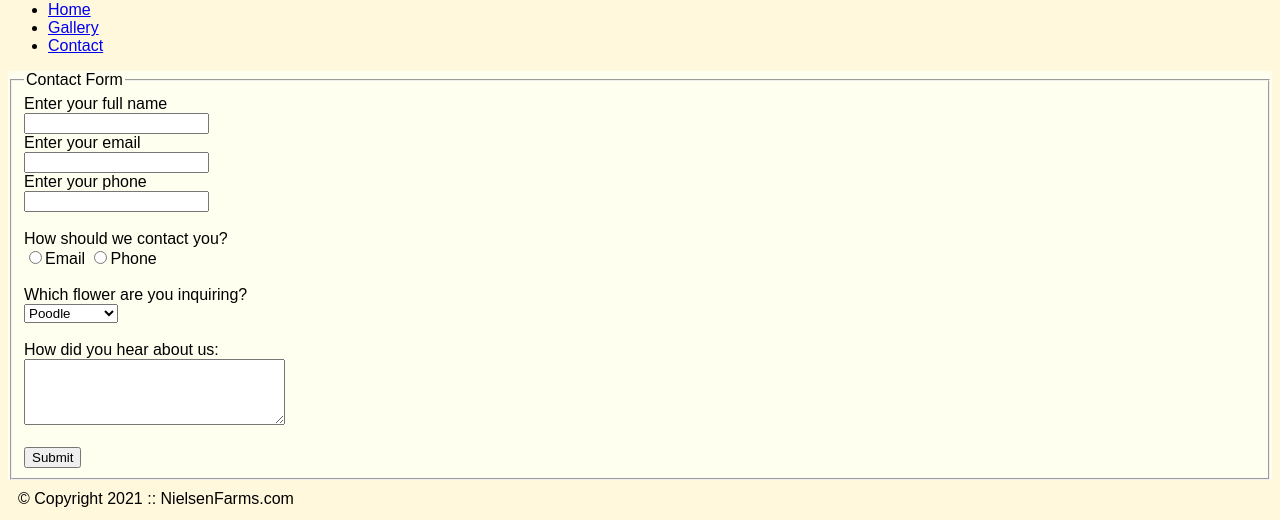
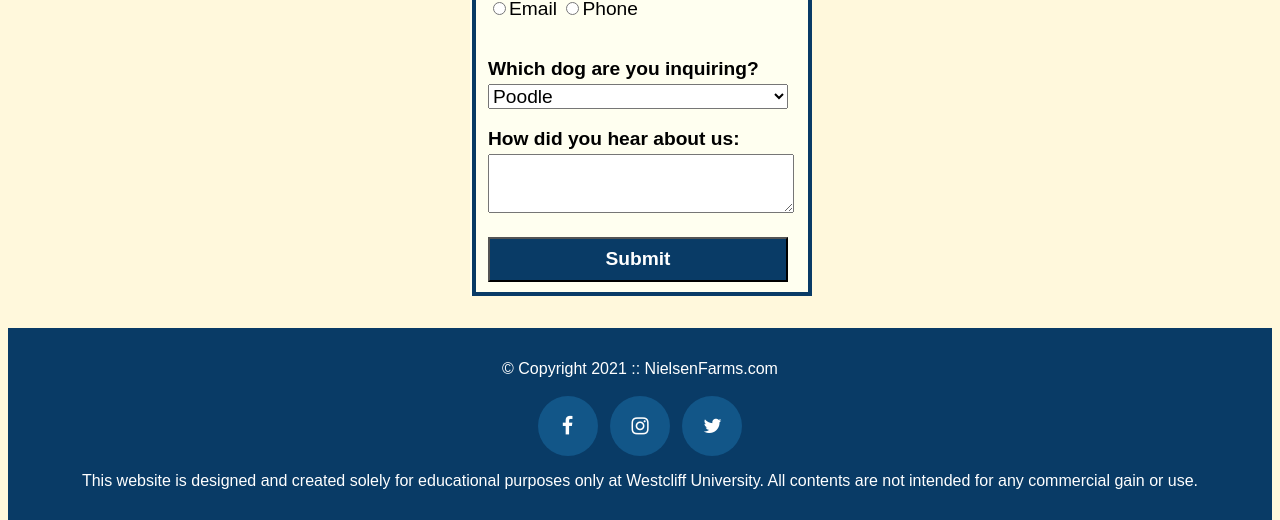
Before and after one commit to MortenJuul/DogAdoption, a plain HTML site: page contact.html in a window 1280 px wide. Shown: the part 790-1310 px from the top of the page. Drawn offline with Linux system fonts and the light colour scheme.

Commit message:
Styling of site

```diff
--- a/contact.html
+++ b/contact.html
@@ -4,55 +4,50 @@
         <title>My first Website</title>
         <meta charset="UTF-8">
         <link rel="stylesheet" href="style.css">
+        <link rel="stylesheet" href="https://cdnjs.cloudflare.com/ajax/libs/font-awesome/4.7.0/css/font-awesome.min.css">
     </head>
     <body>
         <div id="container">
         <header>
-            <img src="Images/dogs-header.jpg" alt="Cute doggos" width="1280 height="564>
             <div class="main-header">
-                <div class="logo">
-                    <img src="Images/logo.png" alt="Nielsen Farms logo" width="200" align="center">
-                </div>
                 <nav class="main-menu">
                     <ul>
                         <li><a href="index.html">Home</a></li>
                         <li><a href="gallery.html">Gallery</a></li>
-                        <li><a href="contact.html">Contact</a></li>
+                        <li class="active"><a href="contact.html">Contact</a></li>
                     </ul>
                 </nav>
+                <div class="logo">
+                    <img src="Images/logo.png" alt="Nielsen Farms logo">
+                </div>
             </div>
         </header>
         <main>
             <form action="/contact" method="post">
                 <fieldset>
                     <legend>Contact Form</legend>
-                    <label for="fname">Enter your full name</label><br>
-                    <input type="text" id="fname" name="fname"><br>
-                    <label for="email">Enter your email</label><br>
-                    <input type="email" id="email" name="email"><br>
-                    <label for="phone">Enter your phone</label><br>
-                    <input type="text" id="phone" name="phone"><br>
-                    <br>
-                    <label for="contact-method">How should we contact you?</label><br>
-                    <input type="radio" name="contact-method" id="contact-email" value="email">Email
-                    <input type="radio" name="contact-method" id="contact-phone" value="phone">Phone<br>
-                    <br>
-                    <label for="flower-select">Which flower are you inquiring?</label><br>
-                    <select name="flower-select" id="flower-select">
+                    <label for="fname">Enter your full name</label>
+                    <input type="text" id="fname" name="fname" class="form-input">
+                    <label for="email">Enter your email</label>
+                    <input type="email" id="email" name="email" class="form-input">
+                    <label for="phone">Enter your phone</label>
+                    <input type="text" id="phone" name="phone" class="form-input">
+                    <label for="contact-method">How should we contact you?</label>
+                    <input type="radio" name="contact-method" id="contact-email" value="email"><p>Email</p>
+                    <input type="radio" name="contact-method" id="contact-phone" value="phone"><p>Phone</p>
+                    <label for="dog-select">Which dog are you inquiring?</label>
+                    <select name="dog-select" id="dog-select" class="form-input">
                         <option value="Poodle">Poodle</option>
                         <option value="Susage dog">Susage dog</option>
                         <option value="St Bernard">St Bernard</option>
                         <option value="Labrador">Labrador</option>
-                    </select><br><br>
-                    <label for="attribution">How did you hear about us:</label><br>
-                    <textarea name="attribution" id="attribution" cols="30" rows="4"></textarea><br><br>
+                    </select>
+                    <label for="attribution">How did you hear about us:</label>
+                    <textarea name="attribution" id="attribution" class="form-input"></textarea>
                     <input type="submit" value="Submit">
                 </fieldset>
             </form>
         </main>
-        <section>
-
-        </section>
         <footer>
             <div id="nondisclaimer">
                 <div class="copy">
@@ -60,15 +55,14 @@
                 </div>
                 <br>
                 <div class="social">
-                    <img src="Images/facebook.png" alt="Facebook" width="50">
-                    <img src="Images/instagram.png" alt="Instagram" width="50">
-                    <img src="Images/twitter.png" alt="Twitter" width="50">
+                    <a href="#" class="fa fa-facebook"></a>
+                    <a href="#" class="fa fa-instagram"></a>
+                    <a href="#" class="fa fa-twitter"></a>
                 </div>
             </div>
             <div id="disclaimer">
                 <p>This website is designed and created solely for educational purposes only at Westcliff University. All contents are not intended for any commercial gain or use.</p>
             </div>
-            <div>Icons made by <a href="https://www.flaticon.com/authors/pixel-perfect" title="Pixel perfect">Pixel perfect</a> from <a href="https://www.flaticon.com/" title="Flaticon">www.flaticon.com</a></div>
         </footer>
         </div>
     </body>
--- a/style.css
+++ b/style.css
@@ -1,7 +1,135 @@
+/* Header */
+header {
+  width: 100%;
+  min-height: 400px;
+  padding-top: 3em;
+  background: no-repeat lightgray url(Images/dogs-header.jpg);
+  background-size: 100%;
+  background-position: center;
+}
+.main-header {
+  display: inline-flexbox;
+}
+.logo {
+  float: left;
+  position: absolute;
+  margin-top: -4em;
+}
+
+.logo img {
+  width: 200px;
+}
+.main-menu {
+  /* background-color: #fff; */
+  width: fit-content;
+  overflow: hidden;
+  float: right;
+  /* padding-right: 50px; */
+}
+  .main-menu ul li {
+    min-width: 100px;
+    list-style-type: none;
+    display: block;
+    float: left;
+    border-left: solid 2px black;
+    padding-left: 20px;
+    padding-right: 20px;
+    line-height: 50px;
+    text-decoration: none;
+    font-size: 20px;
+    text-align: center;
+    text-transform: uppercase;
+    color: #093b66;
+  }
+
+  .main-menu ul li:first-of-type {
+    border: none;
+  }
+  .main-menu ul li {
+    text-decoration: none;
+    background-color: #fff;
+  }
+
+  .main-menu ul li:hover {
+    background-color: cornsilk;
+  }
+
+  .main-menu ul .active {
+    background-color: #ccc;
+  }
+/* Content */
 body{
     background-color:cornsilk;
     font-family: Arial, Helvetica, sans-serif;
 }
+
+main {
+  margin: 2rem;
+}
+
+h1, h2, h3 {
+  font-family: Verdana, Geneva, Tahoma, sans-serif;
+  color: #093b66;
+}
+
+/* Home page */
+.split {
+  display: flex;
+  align-items: center;
+  justify-content: center;
+  flex-direction: column;
+}
+
+@media (min-width: 60em) {
+  .split {
+    flex-direction: row;
+  }
+}
+
+.split > * {
+  flex-basis: 100%;
+}
+
+.split img {
+  width: 50%;
+  padding-left: 25%;
+}
+
+.box {
+  margin: 10px;
+}
+
+.box:first-of-type {
+  border-right: solid 4px #093b66;
+}
+
+/* Table */
+table, th, td{
+  border: #093b66 solid 4px;
+  border-collapse: collapse;
+}
+
+thead, td:first-child {
+  background-color: #ccc;
+  padding: .02em 1em;
+  font-weight: bold;
+  color: #093b66;
+  font-size: large;
+}
+table li {
+  line-height: 1em;
+}
+
+/* Gallery */
+.gallery-wrapper{
+  width: 50%;
+  padding-top: 60px;
+  padding-bottom: 180px;
+  right: 0;
+  left: 0;
+  margin: auto;
+}
+
 div.gallery {
     display: block;
     margin: 5px;
@@ -23,18 +151,100 @@ div.gallery {
     padding: 15px;
     text-align: center;
   }
-div.logo {
+
+/* Form */
+form{
+  background-color:ivory;
+  width: 340px;
+  top: 0;
+  right: 0;
+  bottom: 0;
+  left: 0;
+  margin: auto;
+}
+
+  fieldset {
+    border: #093b66 solid 4px;
+  }
+
+  fieldset legend {
+    padding: 0 1em;
+    font-size: 28px;
+    font-weight: bold;
+    color: #093b66;
+  }
+
+  fieldset label {
     display: block;
-    margin-left: auto;
-    margin-right: auto;
-    width: 15%;
+    padding-top: 1em;
+    padding-bottom: 0.2em;
+    font-weight: bold;
+    font-size: 1.2em;
   }
+
+  fieldset .form-input {
+    width: 300px;
+  }
+
+  fieldset select {
+    font-size: 1.2em;
+  }
+
+  fieldset p {
+    display: inline-block;
+    font-size: 1.2em;
+  }
+
+  fieldset textarea {
+    height: 4em;
+  }
+
+  fieldset input[type="submit"] {
+    display: block;
+    margin-top: 1em;
+    width: 300px;
+    padding: 0.5em;
+    background-color: #093b66;
+    color: #fff;
+    font-weight: bold;
+    font-size: 1.2em;
+  }
+
+/* Footer */
 footer {
-    display: block;
-    float: none;
-    margin: 10px;
+    padding: 2em;
+    background-color: #093b66;
+    color: #fff;
     clear: both;
+    text-align: center;
   }
-form{
-    background-color:ivory
-}
+
+  /* Social Icons */
+  footer #nondisclaimer .social .fa {
+    padding: 20px;
+    font-size: 20px;
+    width: 20px;
+    text-align: center;
+    text-decoration: none;
+    margin: 0 4px;
+    border-radius: 50%;
+  }
+
+  footer #nondisclaimer .social .fa:hover {
+    opacity: 0.7;
+  }
+
+  footer #nondisclaimer .social .fa-facebook {
+    background: #125688;
+    color: white;
+  }
+
+  footer #nondisclaimer .social .fa-instagram {
+    background: #125688;
+    color: white;
+  }
+
+  footer #nondisclaimer .social .fa-twitter {
+    background: #125688;
+    color: white;
+  }
```
Also changed, not shown: gallery.html (+11 -9 lines), index.html (+24 -16 lines).
